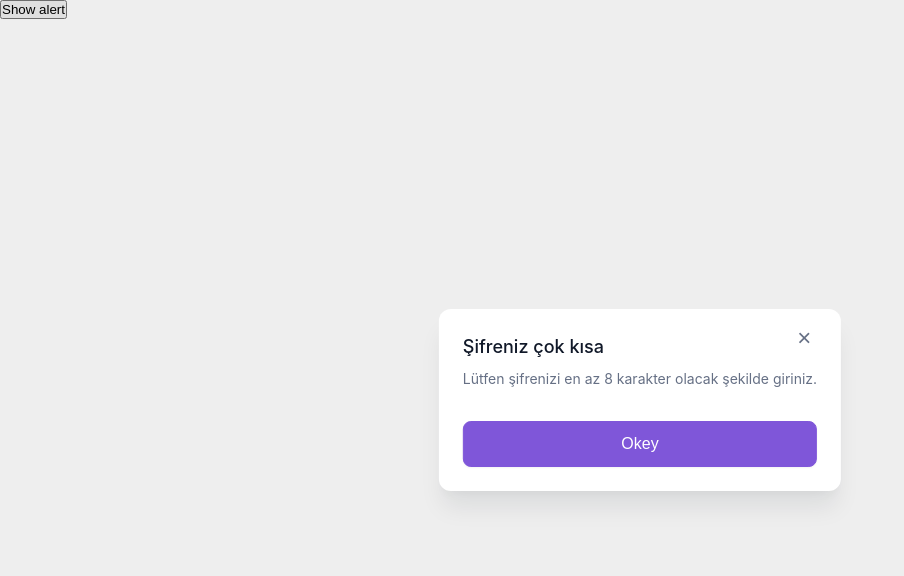
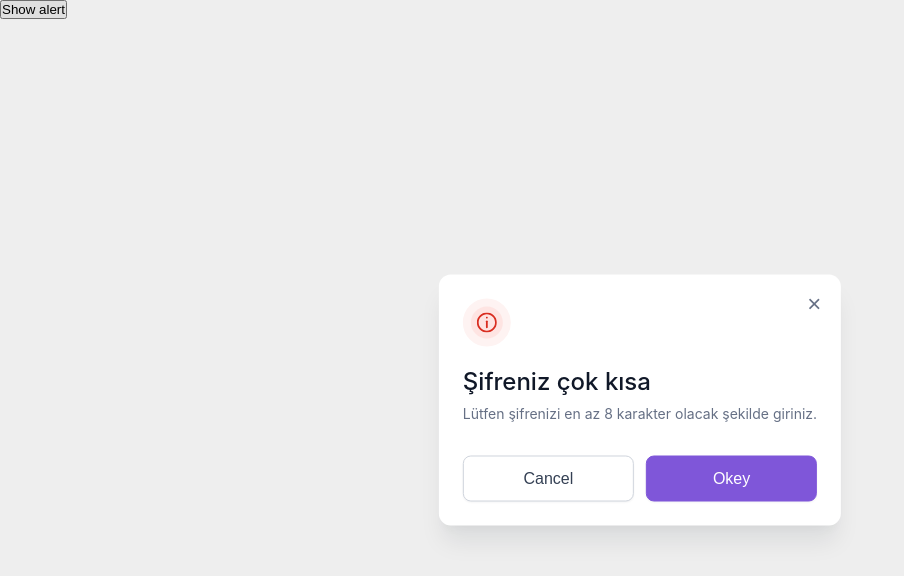
Before and after one commit to imustafayasin/alert.js, a plain HTML site: page examples/index.html in a window 1280 px wide. Shown: the whole page, without its empty margins (0-904 px from the left). Drawn offline with Linux system fonts and the light colour scheme.

Commit message:
Add cancel button

```diff
--- a/examples/index.html
+++ b/examples/index.html
@@ -22,11 +22,14 @@
     <button triggerAlert>Show alert</button>
     <script type="module">
         import Alert from '../src/alert.js';
-        Alert.fire('Şifreniz çok kısa',
-            'Lütfen şifrenizi en az 8 karakter olacak şekilde giriniz.')
+        Alert.fire({
+            type: "error",
+            title: 'Şifreniz çok kısa',
+            showCancelButton: true,
+            description: 'Lütfen şifrenizi en az 8 karakter olacak şekilde giriniz.'
+        })
         document.querySelector('[triggerAlert]')
-            .addEventListener('click', () => Alert.fire('Şifreniz çok kısa',
-                'Lütfen şifrenizi en az 8 karakter olacak şekilde giriniz.'))
+            .addEventListener('click', () => Alert.fire("success", 'Şifreniz çok kısa', 'Lütfen şifrenizi en az 8 karakter olacak şekilde giriniz.'))
 
 
     </script>
--- a/src/alert.css
+++ b/src/alert.css
@@ -34,10 +34,44 @@
   transform: translate(-50%, -50%);
 }
 
+.alert-content .icon {
+  width: 20px;
+  height: 20px;
+
+  background: var(--bg);
+  border: 8px solid var(--bc);
+  border-radius: 50px;
+  padding: 6px;
+  margin-bottom: 1.25rem;
+}
+.alert-content .icon.success {
+  --bg: #d1fadf;
+  --bc: #ecfdf3;
+}
+.alert-content .icon.error {
+  --bg: #fee4e2;
+  --bc: #fef3f2;
+}
+.alert-content .icon.warning {
+  --bg: #fef0c7;
+  --bc: #fffaeb;
+}
+.alert-content .icon svg path {
+  fill: var(--svgColor);
+}
+
+.alert-content .icon.success svg path {
+  --svgColor: #039855;
+}
+.alert-content .icon.error svg path {
+  --svgColor: #d92d20;
+}
+.alert-content .icon.warning svg path {
+  --svgColor: #dc6803;
+}
+
 .alert-content h2 {
   font-weight: 500;
-  font-size: 18px;
-  line-height: 28px;
   color: #101828;
   margin-bottom: 0.5rem;
 }
@@ -54,8 +88,8 @@
   display: flex;
 }
 .alert-wrapper .alert-actions button {
-  background: #7f56d9;
-  border: 1px solid #7f56d9;
+  background: var(--bg);
+  border: 1px solid var(--bc);
   padding: 10px 18px;
   width: 100%;
   box-shadow: 0px 1px 2px rgba(16, 24, 40, 0.05);
@@ -64,7 +98,20 @@
   font-size: 16px;
   line-height: 24px;
   cursor: pointer;
-  color: #ffffff;
+  color: var(--color);
+}
+.alert-wrapper .alert-actions button:hover {
+  box-shadow: 0px 1px 2px rgba(16, 24, 40, 0.15);
+}
+.alert-wrapper .alert-actions button.accept-button {
+  --bg: #7f56d9;
+  --bc: #7f56d9;
+  --color: #fff;
+}
+.alert-wrapper .alert-actions button.cancel-button {
+  --bg: #ffffff;
+  --bc: #d0d5dd;
+  --color: #344054;
 }
 
 .alert-wrapper .close-modal-button {
@@ -73,7 +120,7 @@
   position: absolute;
   display: flex;
   top: 14px;
-  right: 0;
+  right: -10px;
   font-size: 1.5rem;
   background-color: transparent;
   outline: 0;
--- a/src/alert.js
+++ b/src/alert.js
@@ -2,12 +2,15 @@ class Alert {
 
     _title
     _description
-
-    static fire(title, description) {
+    _type
+    _showCancelButton
+    static fire({ type, title, description, showCancelButton = false }) {
         if (!!document.querySelector(".alert-wrapper")) return
         return new Promise((resolve, reject) => {
             this._title = title;
             this._description = description;
+            this._type = type;
+            this._showCancelButton = showCancelButton;
             this.setup();
             resolve()
         })
@@ -19,11 +22,13 @@ class Alert {
         const alert_bg = this.elementCreator({ type: 'div', _class: 'alert-bg close-alert', parentElement: alert_wrapper })
         const alert_content = this.elementCreator({ type: 'div', _class: 'alert-content', parentElement: alert_wrapper })
 
+        this.elementCreator({ type: 'div', _class: `icon ${this._type}`, html: this.renderIcon(), parentElement: alert_content })
         this.elementCreator({ type: 'h2', text: this._title, parentElement: alert_content })
         this.elementCreator({ type: 'p', text: this._description, parentElement: alert_content })
-        this.elementCreator({ type: 'button', _class:'close-modal-button close-alert', html: '&times;', parentElement: alert_content })
+        this.elementCreator({ type: 'button', _class: 'close-modal-button close-alert', html: '&times;', parentElement: alert_content })
 
         const alert_actions = this.elementCreator({ type: 'div', _class: 'alert-actions', parentElement: alert_content })
+        this._showCancelButton && this.elementCreator({ type: 'button', _class: 'cancel-button close-alert', text: 'Cancel', parentElement: alert_actions })
         const accept_button = this.elementCreator({ type: 'button', _class: 'accept-button close-alert', text: 'Okey', parentElement: alert_actions })
 
 
@@ -48,9 +53,24 @@ class Alert {
         setTimeout(() => _element.classList.add("show"), 250);
     }
     static hide(_element) {
-        console.log(_element)
         _element.classList.remove("show")
         _element.addEventListener('transitionend', () => _element.remove())
+    }
+    static renderIcon() {
+        return `<svg version="1.1" id="Layer_1" xmlns="http://www.w3.org/2000/svg" xmlns:xlink="http://www.w3.org/1999/xlink" x="0px"
+        y="0px" viewBox="0 0 330 330" style="enable-background:new 0 0 330 330;" xml:space="preserve">
+
+        <path  d="M165,0.008C74.019,0.008,0,74.024,0,164.999c0,90.977,74.019,164.992,165,164.992s165-74.015,165-164.992
+                    C330,74.024,255.981,0.008,165,0.008z M165,299.992c-74.439,0-135-60.557-135-134.992S90.561,30.008,165,30.008
+                    s135,60.557,135,134.991C300,239.436,239.439,299.992,165,299.992z" />
+        <path  d="M165,130.008c-8.284,0-15,6.716-15,15v99.983c0,8.284,6.716,15,15,15s15-6.716,15-15v-99.983
+                    C180,136.725,173.284,130.008,165,130.008z" />
+        <path d="M165,70.011c-3.95,0-7.811,1.6-10.61,4.39c-2.79,2.79-4.39,6.66-4.39,10.61s1.6,7.81,4.39,10.61
+                    c2.79,2.79,6.66,4.39,10.61,4.39s7.81-1.6,10.609-4.39c2.79-2.8,4.391-6.66,4.391-10.61s-1.601-7.82-4.391-10.61
+                    C172.81,71.61,168.95,70.011,165,70.011z" />
+
+    </svg>`;
+
     }
 }
 
```
